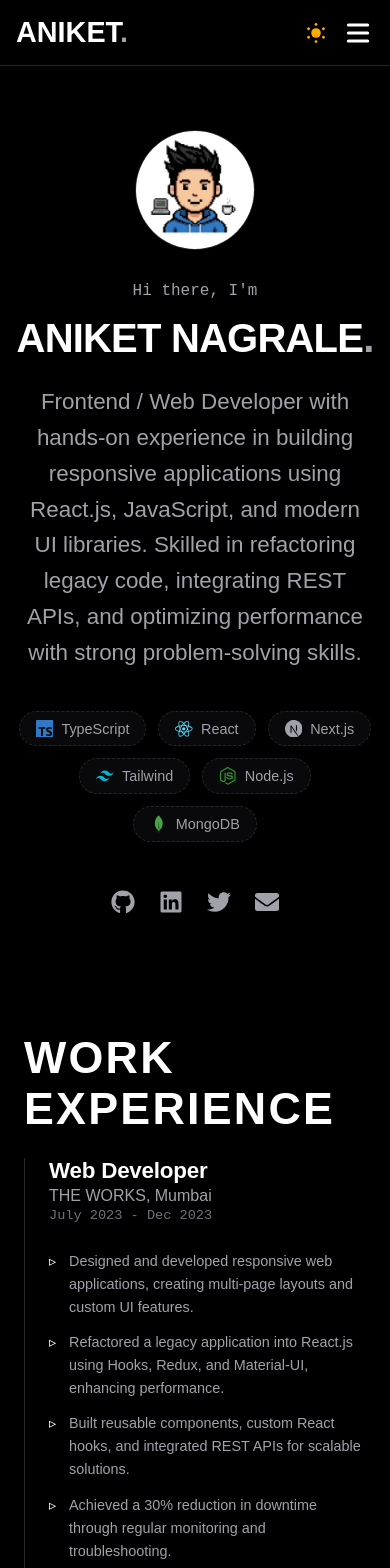
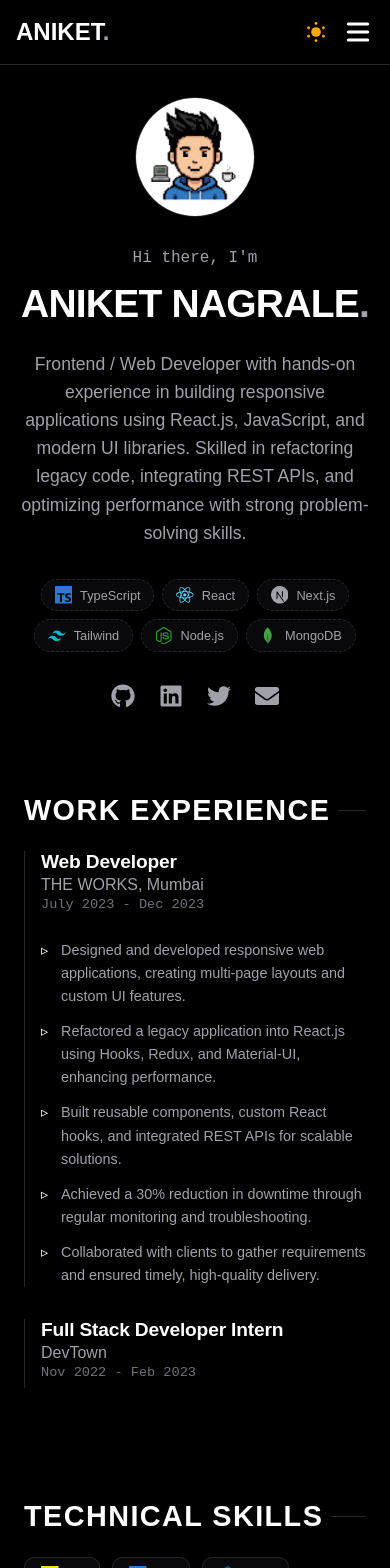
Before and after one commit to Aniket0723/aniket_protfolio, a React (Create React App) app: page / in a window 390 px wide. Shown: the top 1568 px of the page. Built offline with nearby package versions, Linux system fonts and the light colour scheme.

Commit message:
fix mobile view

```diff
--- a/src/components/AboutMe.js
+++ b/src/components/AboutMe.js
@@ -55,6 +55,11 @@ const SectionTitle = styled.h2`
     flex-grow: 1;
     background: ${(props) => props.theme.border};
   }
+
+  @media (max-width: 768px) {
+    font-size: 1.8rem;
+    gap: 0.5rem;
+  }
 `;
 
 const Timeline = styled.div`
@@ -74,12 +79,20 @@ const TimelineItem = styled.div`
   &:hover {
     border-color: ${(props) => props.theme.text};
   }
+
+  @media (max-width: 768px) {
+    padding-left: 1rem;
+  }
 `;
 
 const Role = styled.h3`
   font-size: 1.4rem;
   font-weight: 700;
   color: ${(props) => props.theme.text};
+
+  @media (max-width: 768px) {
+    font-size: 1.2rem;
+  }
 `;
 
 const CompanyName = styled.p`
@@ -200,6 +213,11 @@ const TechnicalSkillsTitle = styled.h2`
     height: 1px;
     flex-grow: 1;
     background: ${(props) => props.theme.border};
+  }
+
+  @media (max-width: 768px) {
+    font-size: 1.8rem;
+    gap: 0.5rem;
   }
 `;
 
--- a/src/components/Contact.js
+++ b/src/components/Contact.js
@@ -9,6 +9,10 @@ const StyledContactSection = styled.section`
   padding: 2rem 1rem 2rem;
   max-width: 1200px;
   margin: 0 auto;
+
+  @media (max-width: 768px) {
+    padding: 2rem 1.25rem 3rem;
+  }
 `;
 
 const ContactGrid = styled.div`
@@ -38,8 +42,9 @@ const SectionTitle = styled.h2`
   letter-spacing: 0.05em;
 
   @media (max-width: 768px) {
-    font-size: 2rem;
+    font-size: 1.8rem;
     text-align: center;
+    margin-bottom: 2rem;
   }
 `;
 
@@ -54,6 +59,7 @@ const ContactInfo = styled.div`
   @media (max-width: 768px) {
     text-align: center;
     margin: 0 auto 2rem;
+    font-size: 1rem;
   }
 
   a {
@@ -81,7 +87,8 @@ const Form = styled.form`
 
   @media (max-width: 768px) {
     margin: 0 auto;
-    padding: 1.5rem;
+    padding: 1.2rem;
+    gap: 1rem;
   }
 `;
 
--- a/src/components/LandingPage.js
+++ b/src/components/LandingPage.js
@@ -20,6 +20,11 @@ const StyledLandingPage = styled.section`
   justify-content: center;
   align-items: center;
   padding: 4rem 1rem;
+
+  @media (max-width: 768px) {
+    padding: 2rem 1.25rem;
+    min-height: auto;
+  }
 `;
 
 const HeroContent = styled.div`
@@ -67,6 +72,10 @@ const Headline = styled.h1`
   text-transform: uppercase;
   letter-spacing: -0.02em;
 
+  @media (max-width: 768px) {
+    font-size: clamp(2rem, 10vw, 2.8rem);
+  }
+
   span {
     color: ${(props) => props.theme.secondaryText};
   }
@@ -78,6 +87,11 @@ const SubHeadline = styled.p`
   max-width: 600px;
   line-height: 1.6;
   margin-bottom: 2.5rem;
+
+  @media (max-width: 768px) {
+    font-size: 1.1rem;
+    margin-bottom: 2rem;
+  }
 `;
 
 const TechStack = styled.div`
@@ -86,6 +100,11 @@ const TechStack = styled.div`
   justify-content: center;
   gap: 0.75rem;
   margin-bottom: 3rem;
+
+  @media (max-width: 768px) {
+    gap: 0.5rem;
+    margin-bottom: 2rem;
+  }
 `;
 
 const TechCapsule = styled.div`
@@ -109,6 +128,11 @@ const TechCapsule = styled.div`
 
   svg {
     font-size: 1.1rem;
+  }
+
+  @media (max-width: 768px) {
+    padding: 0.4rem 0.8rem;
+    font-size: 0.8rem;
   }
 `;
 
--- a/src/components/Nav/Navbar.js
+++ b/src/components/Nav/Navbar.js
@@ -38,6 +38,10 @@ const StyledName = styled.div`
 
   span {
     color: ${(props) => props.theme.secondaryText};
+  }
+
+  @media (max-width: 768px) {
+    font-size: 1.5rem;
   }
 `;
 
@@ -103,7 +107,7 @@ const MobileMenu = styled(m.div)`
   flex-direction: column;
   justify-content: center;
   align-items: center;
-  gap: 2rem;
+  gap: 1.5rem;
 `;
 
 const CloseButton = styled.div`
--- a/src/components/Projects/MoreProjects.js
+++ b/src/components/Projects/MoreProjects.js
@@ -9,6 +9,10 @@ const StyledMoreProjectsSection = styled.section`
   padding: 2rem 1rem 3rem;
   max-width: 1200px;
   margin: 0 auto;
+
+  @media (max-width: 768px) {
+    padding: 2rem 1.25rem;
+  }
 `;
 
 const SectionTitle = styled.h3`
@@ -19,6 +23,11 @@ const SectionTitle = styled.h3`
   margin-bottom: 3rem;
   text-transform: uppercase;
   letter-spacing: 0.05em;
+
+  @media (max-width: 768px) {
+    font-size: 1.8rem;
+    margin-bottom: 2rem;
+  }
 `;
 
 const CardGrid = styled.div`
@@ -32,6 +41,7 @@ const CardGrid = styled.div`
 
   @media (max-width: 768px) {
     grid-template-columns: 1fr;
+    gap: 1rem;
   }
 `;
 
@@ -84,6 +94,10 @@ const Title = styled.h4`
   color: ${(props) => props.theme.text};
   margin-bottom: 0.5rem;
   letter-spacing: 0.01em;
+
+  @media (max-width: 768px) {
+    font-size: 1.2rem;
+  }
 `;
 
 const Description = styled.p`
--- a/src/components/Projects/Projects.js
+++ b/src/components/Projects/Projects.js
@@ -9,6 +9,10 @@ const StyledProjectsSection = styled.section`
   padding: 0 1rem 6rem;
   max-width: 1200px;
   margin: 0 auto;
+
+  @media (max-width: 768px) {
+    padding: 0 1.25rem 4rem;
+  }
 `;
 
 const SectionTitle = styled.h2`
@@ -27,6 +31,11 @@ const SectionTitle = styled.h2`
     height: 1px;
     flex-grow: 1;
     background: ${(props) => props.theme.border};
+  }
+
+  @media (max-width: 768px) {
+    font-size: 1.8rem;
+    margin-bottom: 2rem;
   }
 `;
 
@@ -81,10 +90,12 @@ const StyledImage = styled.img`
 `;
 
 const ProjectContent = styled.div`
-  padding: 1.5rem;
-  display: flex;
   flex-direction: column;
   flex-grow: 1;
+
+  @media (max-width: 768px) {
+    padding: 1.2rem;
+  }
 `;
 
 const ProjectHeader = styled.div`
@@ -106,6 +117,10 @@ const ProjectTitleLink = styled.a`
 
   &:hover {
     color: ${(props) => props.theme.secondaryText};
+  }
+
+  @media (max-width: 768px) {
+    font-size: 1.2rem;
   }
 `;
 
@@ -136,6 +151,12 @@ const ProjectFooter = styled.div`
   display: flex;
   justify-content: space-between;
   align-items: center;
+
+  @media (max-width: 400px) {
+    flex-direction: column;
+    align-items: flex-start;
+    gap: 1rem;
+  }
 `;
 
 const TechStack = styled.div`
```
